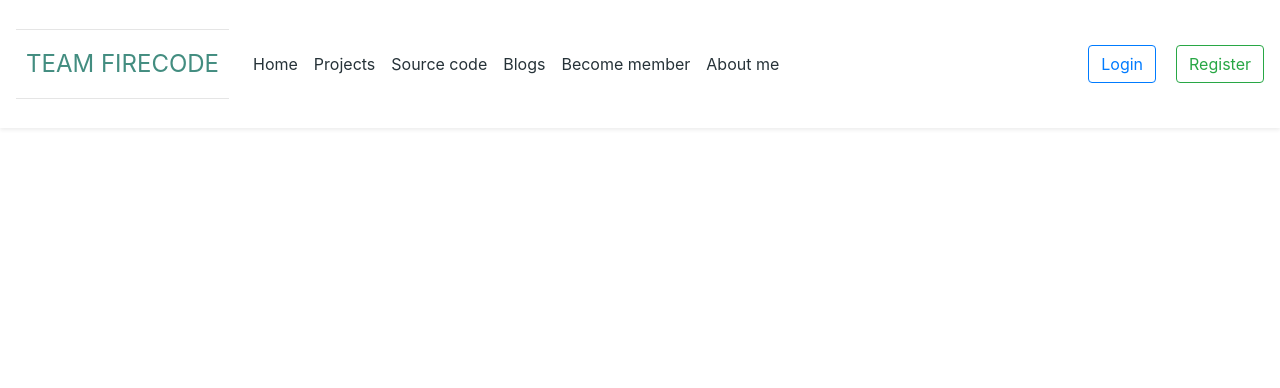
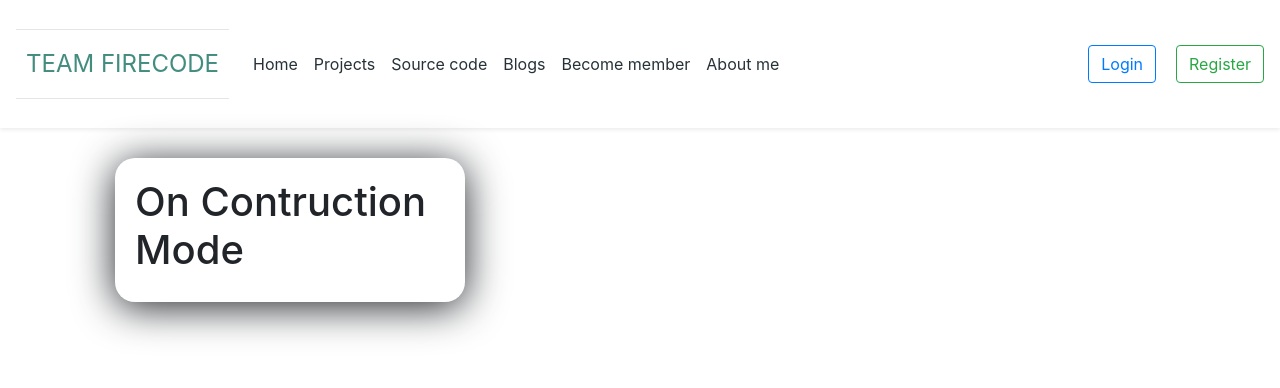
Before and after one commit to mohit-kumar-suthar/TF_project-old-, a Django app: page / in a window 1280 px wide. Shown: the top 388 px of the page. Run offline with Django 3.2, Linux system fonts and the light colour scheme; some libraries are stand-ins or nearby versions.

Commit message:
second commit

```diff
--- a/Templates/index.html
+++ b/Templates/index.html
@@ -42,6 +42,13 @@
   </li>
   </nav>
 
+  <div class="container">
+    <div class="row" id="form-row">
+      <div class="col-md-4" id="reg-page">
+        <h1>On Contruction Mode</h1>
+      </div>
+    </div>
+  </div>
 
 
 {% endblock %}
```
